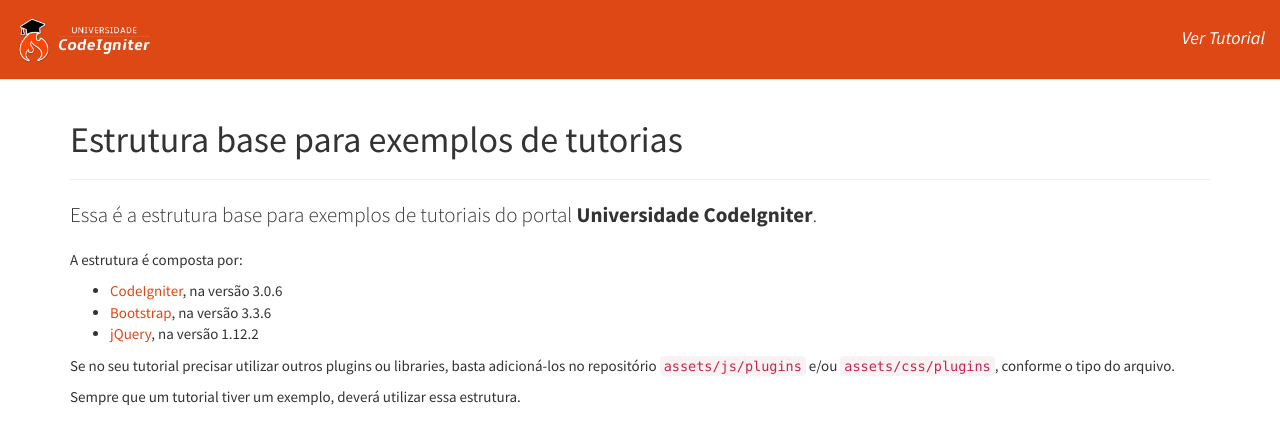
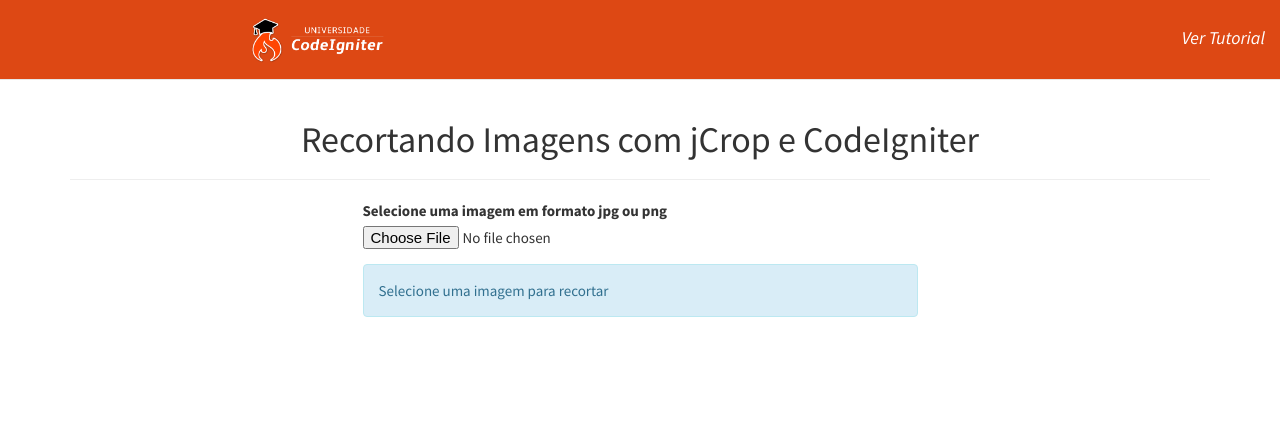
Before and after one commit to universidadecodeigniter/recortando-imagens-com-jcrop-e-codeigniter, a CodeIgniter app: page /database/ in a window 1280 px wide. Shown: the top 445 px of the page. Run offline with CodeIgniter, Linux system fonts and the light colour scheme.

Commit message:
Exemplo concluído

```diff
--- a/application/config/routes.php
+++ b/application/config/routes.php
@@ -52,3 +52,6 @@ defined('BASEPATH') OR exit('No direct script access allowed');
 $route['default_controller'] = 'Base';
 $route['404_override'] = '';
 $route['translate_uri_dashes'] = FALSE;
+
+$route['recortar'] = 'Base/Recortar';
+$route['visualizacao'] = 'Base/Visualizacao';
--- a/application/controllers/Base.php
+++ b/application/controllers/Base.php
@@ -3,8 +3,79 @@ defined('BASEPATH') OR exit('No direct script access allowed');
 
 class Base extends CI_Controller {
 
-	public function index()
+	public function __construct(){
+		parent::__construct();
+		$this->load->library(['session','upload','image_lib']);
+	}
+
+	public function Index()
 	{
 		$this->load->view('home');
 	}
+
+	public function Visualizacao()
+	{
+		$this->load->view('visualizacao');
+	}
+
+	public function Recortar(){
+
+		$configUpload['upload_path']   = './uploads/';
+		$configUpload['allowed_types'] = 'jpg|png';
+		$configUpload['encrypt_name']  = TRUE;
+
+		$this->upload->initialize($configUpload);
+
+		if ( ! $this->upload->do_upload('imagem'))
+		{
+			$data= array('error' => $this->upload->display_errors());
+			$this->load->view('home',$data);
+		}
+		else
+		{
+			$dadosImagem = $this->upload->data();
+
+			$tamanhos = $this->CalculaPercetual($this->input->post());
+
+			$configCrop['image_library'] = 'gd2';
+			$configCrop['source_image']  = $dadosImagem['full_path'];
+			$configCrop['new_image']     = './uploads/crops/';
+			$configCrop['maintain_ratio']= FALSE;
+			$configCrop['quality']			 = 100;
+			$configCrop['width']         = $tamanhos['wcrop'];
+			$configCrop['height']        = $tamanhos['hcrop'];
+			$configCrop['x_axis']        = $tamanhos['x'];
+			$configCrop['y_axis']        = $tamanhos['y'];
+
+			$this->image_lib->initialize($configCrop);
+
+			if ( ! $this->image_lib->crop())
+			{
+				$data = array('error' => $this->image_lib->display_errors());
+				$this->load->view('home',$data);
+			}
+			else
+			{
+				$urlImagem = base_url('uploads/crops/'.$dadosImagem['file_name']);
+				$this->session->set_flashdata('urlImagem', $urlImagem);
+				$dadosImagem['dados_crop'] = $tamanhos;
+				$this->session->set_flashdata('dadosImagem', $dadosImagem);
+				redirect('visualizacao');
+			}
+		}
+
+	}
+
+	private function CalculaPercetual($dimensoes){
+		if($dimensoes['woriginal'] > $dimensoes['wvisualizacao']){
+			$percentual = $dimensoes['woriginal'] / $dimensoes['wvisualizacao'];
+
+			$dimensoes['x'] = round($dimensoes['x'] * $percentual);
+			$dimensoes['y'] = round($dimensoes['y'] * $percentual);
+			$dimensoes['wcrop'] = round($dimensoes['wcrop'] * $percentual);
+			$dimensoes['hcrop'] = round($dimensoes['hcrop'] * $percentual);
+		}
+
+		return $dimensoes;
+	}
 }
--- a/application/views/commons/cabecalho.php
+++ b/application/views/commons/cabecalho.php
@@ -22,6 +22,9 @@
     <!-- Folha de estilo padrão dos exemplos -->
     <link href="<?=base_url('assets/css/estilo.css')?>" rel="stylesheet">
 
+    <!-- Folha de estilo desse exemplo -->
+    <link href="<?=base_url('assets/css/tutorial.css')?>" rel="stylesheet">
+
     <!--[if lt IE 9]><script src="<?=base_url('assets/js/plugins/ie8-responsive-file-warning.js')?>"></script><![endif]-->
     <script src="<?=base_url('assets/js/plugins/ie-emulation-modes-warning.js')?>"></script>
 
@@ -29,6 +32,9 @@
       <script src="https://oss.maxcdn.com/html5shiv/3.7.2/html5shiv.min.js"></script>
       <script src="https://oss.maxcdn.com/respond/1.4.2/respond.min.js"></script>
     <![endif]-->
+
+    <!-- Folha de estilo do plugin jCrop -->
+    <link rel="stylesheet" href="<?=base_url('assets/css/plugins/jquery.Jcrop.css')?>" type="text/css" />
   </head>
 
   <body>
--- a/application/views/commons/rodape.php
+++ b/application/views/commons/rodape.php
@@ -1,4 +1,17 @@
 <!-- IE10 viewport hack para Surface/desktop Windows 8 -->
 <script src="<?=base_url('assets/js/plugins/ie10-viewport-bug-workaround.js')?>"></script>
+
+<!-- jQuery -->
+<script src="<?=base_url('assets/js/jquery/1.12.2.min.js')?>"></script>
+
+<!-- Bootstrap -->
+<script src="<?=base_url('assets/js/bootstrap/bootstrap.min.js')?>"></script>
+
+<!-- Plugin jCrop -->
+<script src="<?=base_url('assets/js/plugins/jquery.Jcrop.js')?>"></script>
+
+<!-- Scripts do Exemplo -->
+<script src="<?=base_url('assets/js/scripts.js')?>"></script>
+
 </body>
 </html>
--- a/application/views/home.php
+++ b/application/views/home.php
@@ -2,26 +2,38 @@
 
 <div class="container">
 	<div class="page-header">
-		<h1>Estrutura base para exemplos de tutorias</h1>
+		<h1 class="text-center">Recortando Imagens com jCrop e CodeIgniter</h1>
 	</div>
-	<p class="lead">Essa é a estrutura base para exemplos de tutoriais do portal <strong>Universidade CodeIgniter</strong>.</p>
-	<p>A estrutura é composta por:</p>
-		<ul>
-			<li>
-				<a href="http://codeigniter.com" target="_blank" title="Site Oficial do CodeIgniter">CodeIgniter</a>, na versão 3.0.6
-			</li>
-			<li>
-				<a href="http://getbootstrap.com" target="_blank" title="Site Oficial do Bootstrap">Bootstrap</a>, na versão 3.3.6
-			</li>
-			<li>
-				<a href="http://jquery.com" target="_blank" title="Site Oficial do jQuery">jQuery</a>, na versão 1.12.2
-			</li>
-		</ul>
-		<p>
-			Se no seu tutorial precisar utilizar outros plugins ou libraries, basta adicioná-los no repositório <code>assets/js/plugins</code> e/ou <code>assets/css/plugins</code>, conforme o tipo do arquivo.
-		</p>
-
-		<p>Sempre que um tutorial tiver um exemplo, deverá utilizar essa estrutura.</p>
+	<div class="row">
+		<div class="col-xs-12 col-sm-12 col-md-6 col-md-offset-3 col-lg-6 col-md-offset-3">
+			<?php if(isset($error)):?>
+				<div class="alert alert-error"><?=$error?></div>
+			<?php endif; ?>
+			<form action="<?=base_url('recortar')?>" method="POST" enctype="multipart/form-data">
+				<div class="form-group">
+					<label>Selecione uma imagem em formato jpg ou png</label>
+					<input type="file" name="imagem" id="seleciona-imagem"/>
+				</div>
+		</div>
+		<div class="col-xs-12 col-sm-12 col-md-6 col-md-offset-3 col-lg-6 col-md-offset-3">
+			<p class="alert alert-info" id="texto-informativo">Selecione uma imagem para recortar</p>
+			<div id="imagem-box">
+				<img src="" class="img-responsive hidden" id="visualizacao_img" />
+			</div>
+			<input type="hidden" id="x" name="x" />
+			<input type="hidden" id="y" name="y" />
+			<input type="hidden" id="wcrop" name="wcrop" />
+			<input type="hidden" id="hcrop" name="hcrop" />
+			<input type="hidden" id="wvisualizacao" name="wvisualizacao" />
+			<input type="hidden" id="hvisualizacao" name="hvisualizacao" />
+			<input type="hidden" id="woriginal" name="woriginal" />
+			<input type="hidden" id="horiginal" name="horiginal" />
+			<div class="form-group text-center">
+				<input type="submit" class="btn btn-success hidden" value="Recortar" id="recortar-imagem"/>
+			</div>
+			</form>
+		</div>
+	</div>
 </div>
 
 <?php $this->load->view('commons/rodape'); ?>
--- /dev/null
+++ b/assets/css/tutorial.css
@@ -0,0 +1,11 @@
+.btn {
+  margin: 15px 0;
+}
+
+.img-responsive {
+  margin: 0 auto;
+}
+
+#imagem-box img{
+  background-color:#ffffff;
+}
--- /dev/null
+++ b/assets/js/scripts.js
@@ -0,0 +1,50 @@
+$(document).ready(function(){
+  $("#seleciona-imagem").change(function(){
+    if (this.files && this.files[0]) {
+        var reader = new FileReader();
+
+        reader.onload = function (e) {
+            $('#visualizacao_img').attr('src', e.target.result);
+            $('#visualizacao_img').removeClass('hidden');
+            $('#recortar-imagem').removeClass('hidden');
+            $('#texto-informativo').html('Arraste o cursor sobre a imagem para selecionar a área de corte.');
+            $('#texto-informativo').removeClass('alert-info').addClass('alert-success');
+            $('#visualizacao_img').Jcrop({
+              aspectRatio: 1,
+              onSelect: atualizaCoordenadas,
+              onChange: atualizaCoordenadas
+            });
+
+            defineTamanhoImagem(e.target.result,$('#visualizacao_img'));
+        }
+
+        reader.readAsDataURL(this.files[0]);
+    }
+  });
+
+  $('#recortar-imagem').click(function(){
+    if (parseInt($('#wcrop').val())) return true;
+    alert('Selecione a área de corte para continuar.');
+    return false;
+  });
+})
+
+function atualizaCoordenadas(c)
+{
+  $('#x').val(c.x);
+  $('#y').val(c.y);
+  $('#wcrop').val(c.w);
+  $('#hcrop').val(c.h);
+};
+
+function defineTamanhoImagem(imgOriginal, imgVisualizacao) {
+  var image = new Image();
+  image.src = imgOriginal;
+
+  image.onload = function() {
+    $('#wvisualizacao').val(imgVisualizacao.width());
+    $('#hvisualizacao').val(imgVisualizacao.height());
+    $('#woriginal').val(this.width);
+    $('#horiginal').val(this.height);
+  };
+}
```
Also changed, not shown: application/views/visualizacao.php (added, +24 -0 lines), 1 other file.
